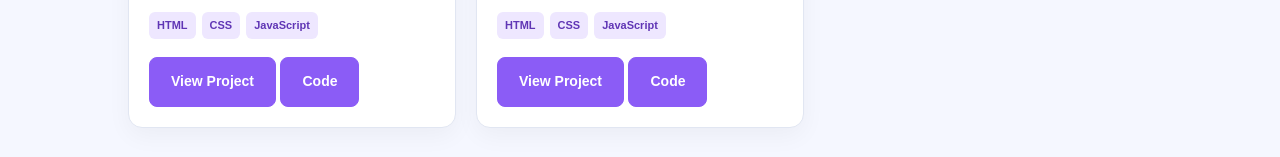
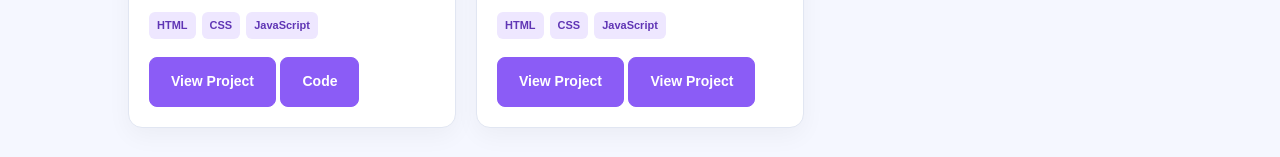
Before and after one commit to jairayvonne/jairayvonne.github.io, a plain HTML site: page index.html in a window 1280 px wide. Shown: the part 2188-2345 px from the top of the page. Drawn offline with Linux system fonts and the light colour scheme.

Commit message:
Update index.html

```diff
--- a/index.html
+++ b/index.html
@@ -197,7 +197,7 @@
 
                         <div class="project-actions">
                             <a href="index.html" class="button" target="_blank" rel="noopener noreferrer">View Project</a>
-                            <a href="https://github.com/jairayvonne/frosteacafe" class="button secondary" target="_blank" rel="noopener noreferrer">Code</a>
+                            <a href="https://jairayvonne.github.io/frosteacafe/" class="button" target="_blank" rel="noopener noreferrer">View Project</a>
                         </div>
                     </div>
                 </article>
```
